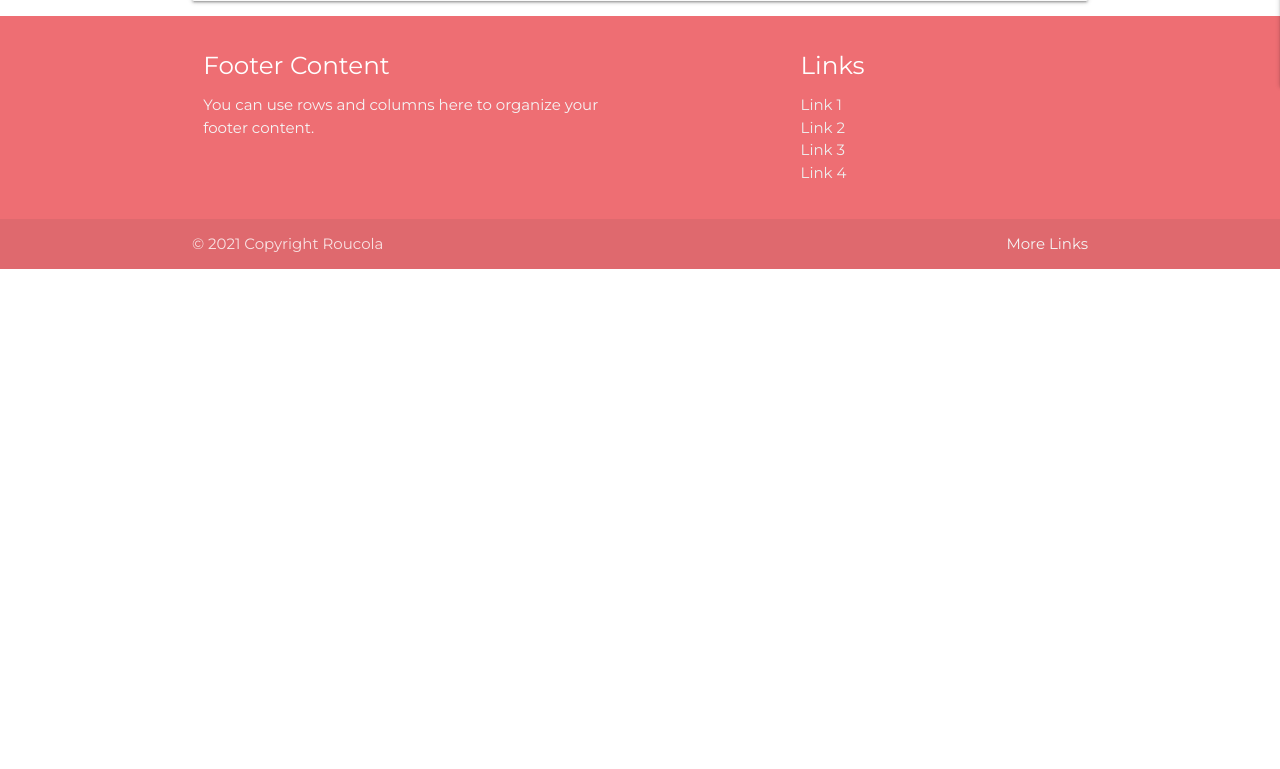
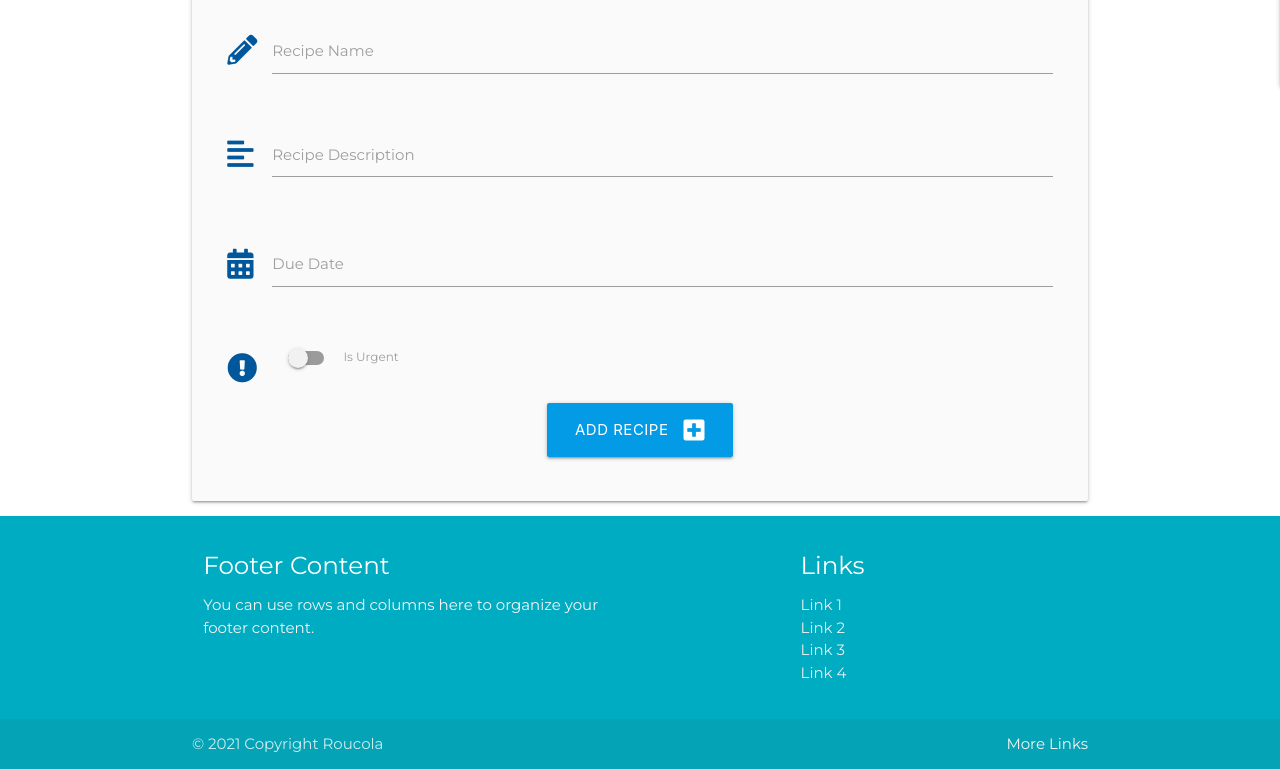
Before and after one commit to tizcoppoli/ms3-online-cookbook, a Flask app: page /add_recipe in a window 1280 px wide. Shown: the part 774-1543 px from the top of the page. Before the commit the page ends 1043 px from the top, so only its background shows below. Run offline with Flask 2, Linux system fonts and the light colour scheme; data that the repository does not hold is empty; some libraries are stand-ins or nearby versions.

```diff
--- a/app.py
+++ b/app.py
@@ -112,8 +112,8 @@ def add_recipe():
         is_urgent = "on" if request.form.get("is_urgent") else "off"
         recipe = {
             "category_name": request.form.get("category_name"),
-            "task_name": request.form.get("task_name"),
-            "task_description": request.form.get("task_description"),
+            "recipe_name": request.form.get("recipe_name"),
+            "recipe_description": request.form.get("recipe_description"),
             "is_urgent": is_urgent,
             "due_date": request.form.get("due_date"),
             "created_by": session["user"]
@@ -132,8 +132,8 @@ def edit_recipe(recipe_id):
         is_urgent = "on" if request.form.get("is_urgent") else "off"
         submit = {
             "category_name": request.form.get("category_name"),
-            "task_name": request.form.get("task_name"),
-            "task_description": request.form.get("task_description"),
+            "recipe_name": request.form.get("recipe_name"),
+            "recipe_description": request.form.get("recipe_description"),
             "is_urgent": is_urgent,
             "due_date": request.form.get("due_date"),
             "created_by": session["user"]
--- a/static/js/script.js
+++ b/static/js/script.js
@@ -1,8 +1,9 @@
 $(document).ready(function () {
-    $(".sidenav").sidenav({edge: "right"});
+    $(".sidenav").sidenav({ edge: "right" });
     $(".collapsible").collapsible();
     $(".tooltipped").tooltip();
     $("select").formSelect();
+    $('.parallax').parallax();
     $(".datepicker").datepicker({
         format: "dd mmmm, yyyy",
         yearRange: 3,
--- a/templates/add_recipe.html
+++ b/templates/add_recipe.html
@@ -1,10 +1,10 @@
 {% extends "base.html" %}
 {% block content %}
 
-    <h3 class="light-blue-text text-darken-4 center-align">Add Task</h3>
+    <h3 class="light-blue-text text-darken-4 center-align">Add Recipe</h3>
 
     <div class="row card-panel grey lighten-5">
-        <form class="col s12" method="POST" action="{{ url_for('add_task') }}">
+        <form class="col s12" method="POST" action="{{ url_for('add_recipe') }}">
             <!-- category selection -->
 			<div class="row">
 				<div class="input-field col s12">
@@ -15,25 +15,25 @@
                             <option value="{{ category.category_name }}">{{ category.category_name }}</option>
                         {% endfor %}
                     </select>
-					<label for="category_name">Task Category</label>
+					<label for="category_name">Recipe Category</label>
 				</div>
 			</div>
-            <!-- task name -->
+            <!-- recipe name -->
             <div class="row">
                 <div class="input-field col s12">
                     <i class="fas fa-pencil-alt prefix light-blue-text text-darken-4"></i>
-                    <input id="task_name" name="task_name" minlength="5" maxlength="50"
+                    <input id="recipe_name" name="recipe_name" minlength="5" maxlength="50"
                         type="text" class="validate" required>
-                    <label for="task_name">Task Name</label>
+                    <label for="recipe_name">Recipe Name</label>
                 </div>
             </div>
-            <!-- task description -->
+            <!-- recipe description -->
             <div class="row">
                 <div class="input-field col s12">
                     <i class="fas fa-align-left prefix light-blue-text text-darken-4"></i>
-                    <textarea id="task_description" name="task_description" minlength="5"
+                    <textarea id="recipe_description" name="recipe_description" minlength="5"
                         maxlength="200" class="materialize-textarea validate" required></textarea>
-                    <label for="task_description">Task Description</label>
+                    <label for="recipe_description">Recipe Description</label>
                 </div>
             </div>
             <!-- due date picker -->
@@ -61,7 +61,7 @@
             <div class="row">
                 <div class="col s12 center-align">
                     <button type="submit" class="btn-large light-blue darken-1 text-shadow">
-                        Add Task <i class="fas fa-plus-square right"></i>
+                        Add Recipe <i class="fas fa-plus-square right"></i>
                     </button>
                 </div>
             </div>
--- a/templates/base.html
+++ b/templates/base.html
@@ -21,9 +21,9 @@
 
 	<header>
         <!-- top navbar -->
-		<nav class="nav-extended">
+		<nav class="nav-extended cyan darken-1">
 			<div class="nav-wrapper">
-				<a href="{{ url_for('get_recipes') }}" class="brand-logo">Roucola Online Cookbook</a>
+				<a href="{{ url_for('get_recipes') }}" class="brand-logo">Roucola - Online Cookbook</a>
 				<a href="#" data-target="mobile-demo" class="sidenav-trigger right"><i class="fas fa-bars"></i></a>
 				<ul class="right hide-on-med-and-down">
 					<li><a href="{{ url_for('get_recipes') }}">Home</a></li>
@@ -58,7 +58,13 @@
                 <li><a href="{{ url_for('register') }}">Register</a></li>
             {% endif %}
 		</ul>
-	</header>
+    </header>
+
+    <div class="parallax-container">
+	    <div class="parallax">
+            <img src="https://placeimg.com/900/480/any?t=1615385211098" alt="family-meal" style="transform: translate3d(-50%, 503.558px, 0px); opacity: 1;">
+        </div>
+	</div>
 
     <section>
         <!-- flash messages -->
@@ -78,7 +84,8 @@
         {% endblock %}
     </main>
 
-    <footer class="page-footer">
+    <!-- footer -->
+    <footer class="page-footer cyan darken-1">
         <div class="container">
             <div class="row">
                 <div class="col l6 s12">
```
Also changed, not shown: templates/edit_recipe.html (+16 -16 lines), templates/recipes.html (+34 -2 lines), static/css/style.css (line endings or trailing spaces), 2 other files.
